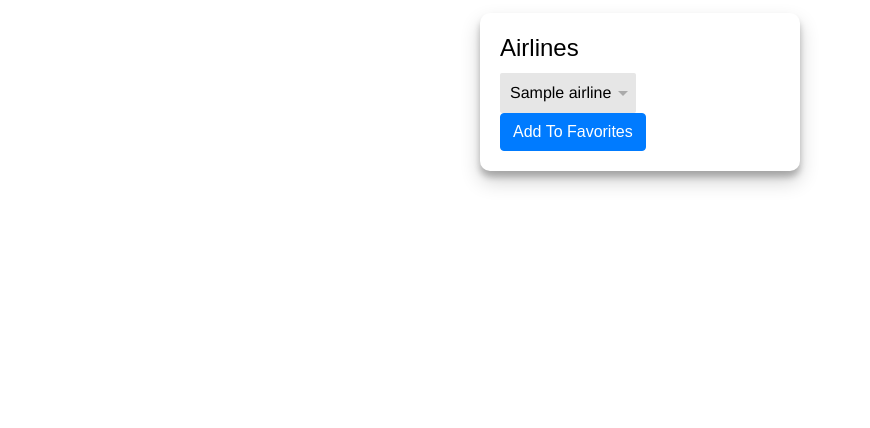
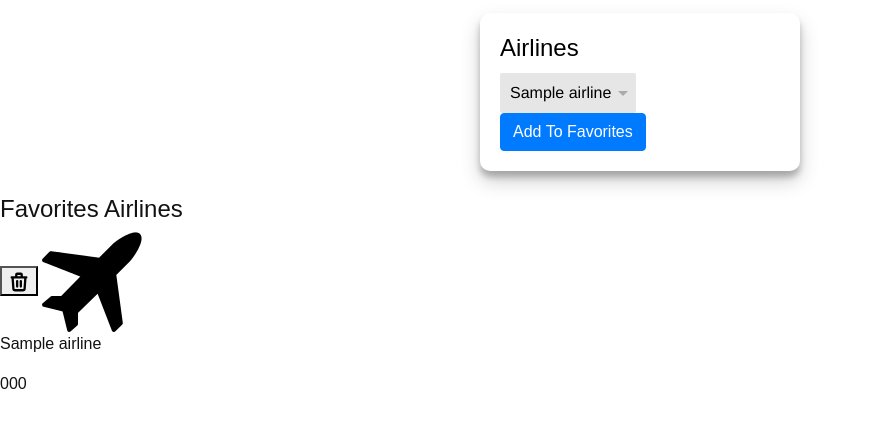
Before and after one commit to AlvaroMAM/data_science_II, a Flask app: template itravel/itravel/templates/profile.html in a window 1280 px wide. Shown: the part 159-587 px from the top of the page, without its empty margins (0-870 px from the left). Run offline with Flask 3, Linux system fonts and the light colour scheme; the template is opened without the code that fills it: most values are stand-ins (such as "Sample title", 1, 10 or a date in 2020); parts of the project's set-up code (start-up, migrations or seed data) failed here and were passed over; some libraries are stand-ins or nearby versions.

Commit message:
Display favourite airlines and ability to delete a favourite item.

```diff
--- a/itravel/itravel/app.py
+++ b/itravel/itravel/app.py
@@ -11,6 +11,7 @@
 from queries import Queries
 from airline import Airline, AirlineModel
 from airport import Airport, AirportModel
+from bson import ObjectId
 
 app = Flask(__name__)
 app.config['SECRET_KEY'] = 'TH1S1SMYS3CR3TK3Y4D4T44N4LYS1S'
@@ -32,7 +33,6 @@
     existing_user = users_collection.find_one({'EMAIL' : "mohammad3pepe@yahoo.com"})
     existing_fav = existing_user["FAVOURITES_AIRLINES"]
     for item in existing_fav:
-        print(item["id"])
         if str(item["id"]) == str(airline.id):
             fav_exists = True
             break
@@ -106,9 +106,22 @@
                 addAirlineToFavorites(airline)
                 break
 
-        return redirect("/profile")
+        return redirect(url_for('main.load_profile'))
     else:
-        return redirect("/profile")
+        return redirect(url_for('main.load_profile'))
+
+@app.route("/favorites/delete")
+def deleteFavoriteAirline():
+    id = request.args.get("id")
+    db = get_db()
+    users_collection = db.users
+    query = {"EMAIL": "mohammad3pepe@yahoo.com"}
+    update = {"$pull": {"FAVOURITES_AIRLINES": {"id": ObjectId(id)}}}
+
+    # Perform the update operation
+    users_collection.update_one(query, update)
+
+    return redirect(url_for('main.load_profile'))
 
 @main.route('/profile', methods=['GET', 'POST'])
 def load_profile():
@@ -121,8 +134,18 @@
         return render_template('profile.html', profile_form=form, airlines=airlines, airports=airports)
     else:
         # We load the form to add/delete favourites airlines or airports, the form to delete user, the form to update user
-        pass
-        return render_template('profile.html', profile_form=form, airlines=airlines, airports=airports)
+        db = get_db()
+        users_collection = db.users
+
+        # Retrieve the updated user object after the deletion
+
+        existing_user = users_collection.find_one({'EMAIL': 'mohammad3pepe@yahoo.com'})
+        print("Updated FAVOURITES_AIRLINES length:", len(existing_user["FAVOURITES_AIRLINES"]))
+
+        return render_template('profile.html', profile_form=form,
+                               airlines=airlines,
+                               airports=airports,
+                               fav_airlines=existing_user["FAVOURITES_AIRLINES"])
 
 @main.route('/home', methods=['GET', 'POST'])
 def home():
--- a/itravel/itravel/templates/profile.html
+++ b/itravel/itravel/templates/profile.html
@@ -32,8 +32,60 @@
 
 </div>
 
+<br>
+
+<div class="fav_airlines_title">
+    <h4> Favorites Airlines </h4>
+</div>
+
+{% if fav_airlines |count == 0 %}
+<div class="empty_state">
+    <img src="static/images/sad.png" alt="">
+    <h3 class="empty-state-title">No Favorites Yet!</h3>
+  </div>
+{% else %}
+
+<div class="grid">
+    <div class="grid-cards">
+
+        {% for fav_airline in fav_airlines %}
+
+        <div class="gridc-cards-inner">
+            <button class="delete" onclick="deleteFavAirline('{{ fav_airline["id"] }}')" type="button">
+                <svg class="deleteIcon" xmlns="http://www.w3.org/2000/svg" width="22" height="22" fill="none"
+                    viewBox="0 0 24 24" stroke="currentColor" stroke-width="2.5">
+                    <path stroke-linecap="round" stroke-linejoin="round"
+                        d="M19 7l-.867 12.142A2 2 0 0116.138 21H7.862a2 2 0 01-1.995-1.858L5 7m5 4v6m4-6v6m1-10V4a1 1 0 00-1-1h-4a1 1 0 00-1 1v3M4 7h16" />
+                </svg>
+            </button>
+            <img class="plane-icon" src="static/images/plane.png" alt="">
+            <p class="fav_airline"> {{ fav_airline["airline"] }} </p>
+            <p class="iata_code"> {{ fav_airline["iata_code"] }}  </p>
+        </div>
+
+        {% endfor %}
+
+    </div>
+</div>
+
+
+{% endif %}
+
 <script>
+
+    function deleteFavAirline(id) {
+        let result = confirm("Are You Sure?");
+        if (result) {
+            window.location.assign("/favorites/delete?id=" + id);
+        }
+    }
+
+    function refreshWindow() {
+        window.location.reload();
+      }
+
     window.addEventListener('load', function () {
+
         const airlineSelect = document.querySelector('.select-dropdown select');
 
         document.getElementById('add_to_favorite').addEventListener('click', function() {
@@ -48,9 +100,11 @@
             xhr.send(JSON.stringify({
                 id: selectedAirline
             }));
+            setTimeout(refreshWindow, 700);
+
+        });
 
 
-        });
     }, false);
 
 </script>
```
Also changed, not shown: itravel/itravel/static/images/plane.png (added), itravel/itravel/static/images/sad.png (added).
